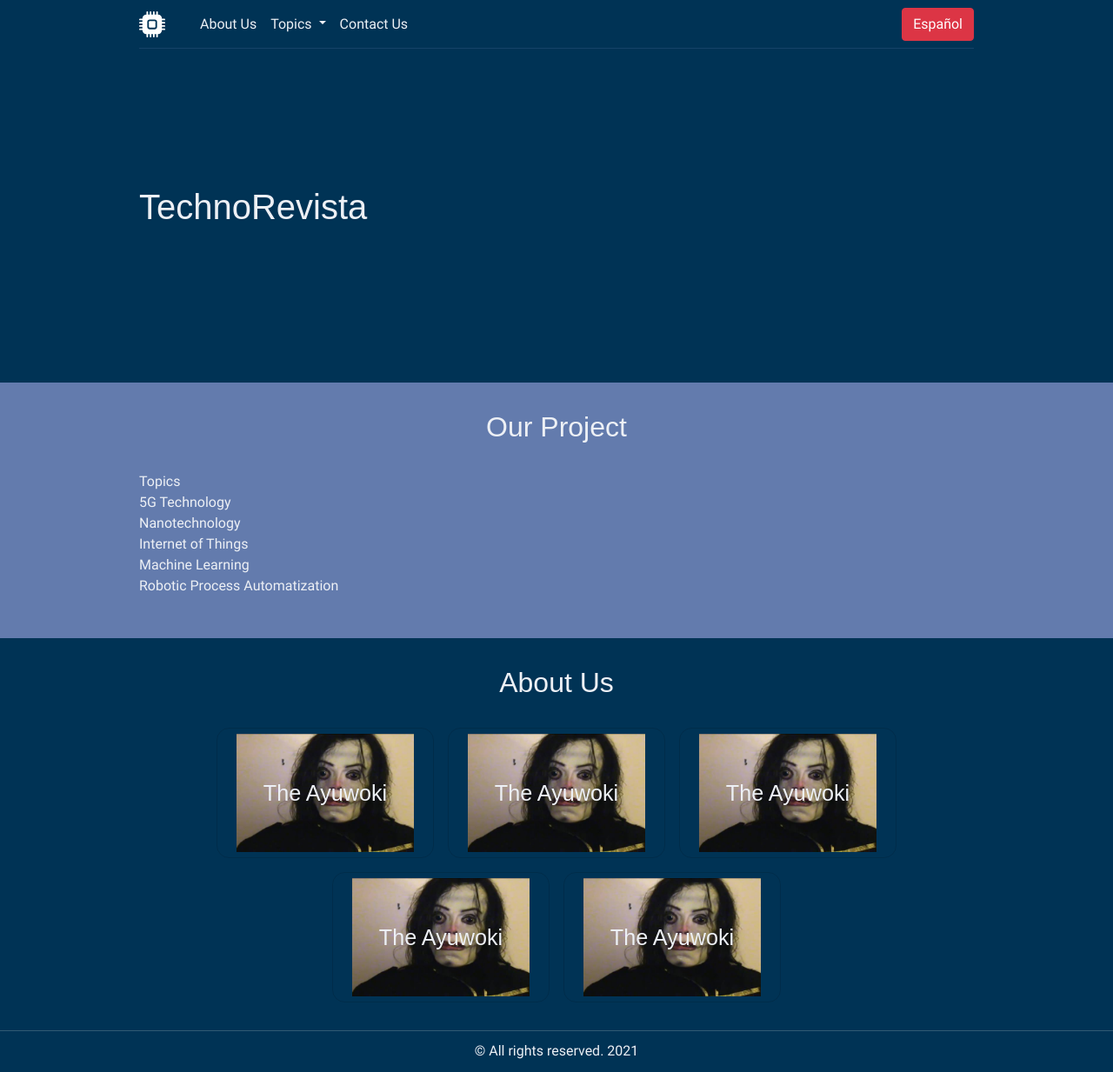
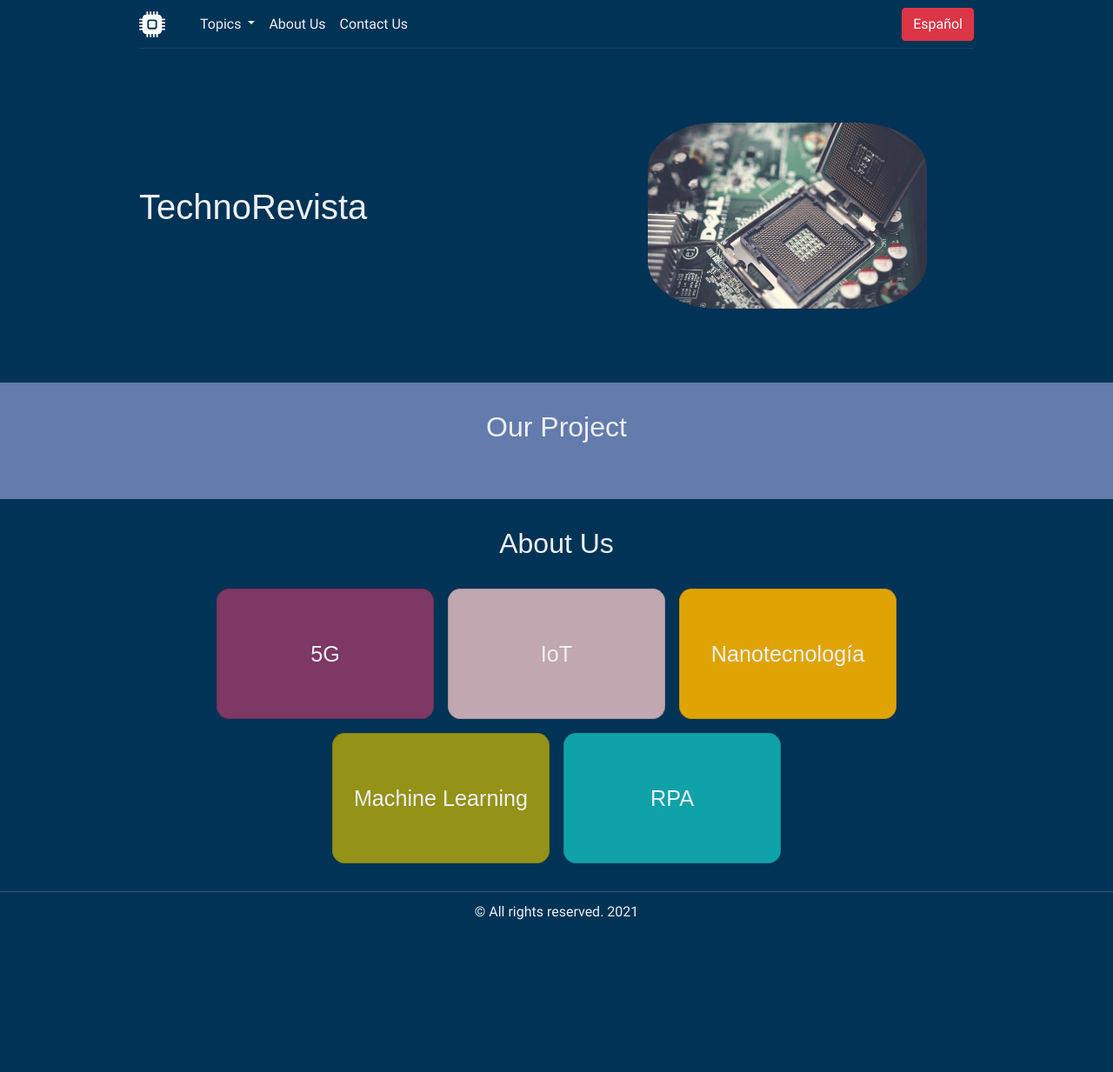
Before and after one commit to ArturoMorales93/Plataformas_II_Project, a Flask app: template project/index/templates/en_index.html in a window 1280 px wide. Shown: the whole page at 87% size. After the commit the page ends 1058 px from the top, so only its background shows below. Run offline with Flask 2, Linux system fonts and the light colour scheme; the template is opened without the code that fills it: most values are stand-ins (such as "Sample title", 1, 10 or a date in 2020); some libraries are stand-ins or nearby versions; some web fonts are replaced.

Commit message:
Ajustes a lás html en ingles

```diff
--- a/project/index/templates/en_base.html
+++ b/project/index/templates/en_base.html
@@ -1,8 +1,11 @@
 <!DOCTYPE html>
-<html lang="es">
+<html lang="en">
 
 <head>
     <meta charset="UTF-8">
+    <meta name="description" content="Esto es un espacio en el que ofrecemos la información más importante y avanzada
+    del mundo tecnológico. Abarca los temas más controversiales e interesantes de las nuevas
+    tecnologías que existen en la actualidad.">
     <meta name="viewport" content="width=device-width, initial-scale=1, shrink-to-fit=no">
     <link rel="shortcut icon" href="/static/img/icon.svg" type="image/x-icon">
     <link rel="stylesheet" href="/static/css/bootstrap.css">
@@ -29,9 +32,6 @@
             </button>
             <div class="collapse navbar-collapse" id="navbarSupportedContent">
                 <ul class="navbar-nav mr-auto">
-                    <li class="nav-item">
-                        <a class="nav-link" href="/en/#aboutus">About Us</a>
-                    </li>
                     <li class="nav-item dropdown">
                         <a class="nav-link dropdown-toggle" href="" id="navbarDropdown" role="button"
                             data-toggle="dropdown" aria-haspopup="true" aria-expanded="false">
@@ -44,6 +44,9 @@
                             <a class="dropdown-item" href="/en/machine-learning">Machine Learning</a>
                             <a class="dropdown-item" href="/en/rpa">Robotic Process Automatization</a>
                         </div>
+                    </li>
+                    <li class="nav-item">
+                        <a class="nav-link" href="/en/#aboutus">About Us</a>
                     </li>
                     <li class="nav-item">
                         <a class="nav-link" href="#">Contact Us</a>
--- a/project/index/templates/en_index.html
+++ b/project/index/templates/en_index.html
@@ -7,100 +7,77 @@ Home
 {% block content %}
 <!-- Banner -->
 <section>
-    <!-- <img src="/static/img/banner-bg.jpg" alt="Teamwork" class="banner-bg"> -->
     <div class="main-banner">
         <div class="banner-title">
             <h1>TechnoRevista</h1>
             <p>
-                {{ translate(text='Este es un espacio en que le ofrecemos la informacion más importante y avanzada
-                del mundo tecnologico los temas más controversiales e interesantes de las nuevas
-                tecnologias que existen en la actualidad, en un mundo que encierra metodos, aplicaciones
+                {{ translate(text='Este es un espacio en el que ofrecemos la información más importante y avanzada
+                del mundo tecnológico. Abarca los temas más controversiales e interesantes de las nuevas
+                tecnologías que existen en la actualidad, en un mundo que encierra métodos, y aplicaciones
                 que se pueden ver en un futuro en este mundo moderno.', src='es', dest=['en']) }}
             </p>
         </div>
         <div class="img-banner-container" id="imgBannerContainer">
+            <img class="banner-img" src="/static/img/banner-img.jpg" alt="CPU">
         </div>
     </div>
 </section>
 <!-- Sección 2 -->
 <section>
-    <div class="home-grid-container">
     <div>
         <article class="home-article">
             <h2>Our Project</h2>
-
-                <p>{{ translate(text='Este sitio está conformado por un grupo de estudiantes de Ingeniería en TI,
-                    de la Universidad Técnica Nacional (UTN), y nuestro objetivo es brindar un
-                    conocimiento amplio hacia sus mejores metodos de aplicacion e información
-                    importante, para así tener una mejor comprensión y tranquilidad en su futuro
-                    recorrido por la evolución de mejores tecnologias para el bien común. Esperamos
-                    que este sea una sitio de utilidad para su mejor uso con su mejor información
-                    su espacio TechnoRevista.', src='es', dest=['en']) }}
-
+            <p>
+                {{ translate(text='Este sitio está conformado por un grupo de estudiantes de Ingeniería en TI,
+                de la Universidad Técnica Nacional (UTN). Nuestro objetivo es brindar un
+                conocimiento amplio hacia sus mejores métodos de aplicación e información
+                importante; para así tener una mejor comprensión y tranquilidad en su futuro
+                recorrido por la evolución de mejores tecnologías para el bien común. Esperamos
+                que este sea un sitio de utilidad para su mejor uso e información. TechnoRevista', src='es',
+                dest=['en']) }}
             </p>
         </article>
-        </div>
-        <div>
-            <ul class="temario-container">
-                <li class="temario-item">
-                    Topics
-                </li>
-                <li class="temario-item">
-                    <a href="/en/tecnologia-5g" class="temario-link">5G Technology</a>
-                </li>
-                <li class="temario-item">
-                    <a href="/en/nanotecnologia" class="temario-link">Nanotechnology</a>
-                </li>
-                <li class="temario-item">
-                    <a href="/en/iot" class="temario-link">Internet of Things</a>
-                </li>
-                <li class="temario-item">
-                    <a href="/en/machine-learning" class="temario-link">Machine Learning</a>
-                </li>
-                <li class="temario-item">
-                    <a href="/en/rpa" class="temario-link">Robotic Process Automatization</a>
-                </li>
-            </ul>
-        </div>
     </div>
 </section>
 <!-- Sección 3 -->
 <section>
-    <div class="home-grid-container">
     <div class="text-center">
         <h2 id="aboutus">About Us</h2>
         <div class="card-container">
+            <a href="/es/tecnologia-5g">
                 <div class="card">
-                    <img src="/static/img/Ayuwoki.jpg" alt="IMG-AYUWOKI">
-                    <h3>The Ayuwoki</h3>
-                    <p>Lorem ipsum dolor sit, amet consectetur adipisicing elit. Non nemo similique laborum
-                        tempore vitae odio mollitia doloremque porro officiis dolore iste debitis deleniti.</p>
+                    <h3>5G</h3>
+                    <!-- <p>Lorem ipsum dolor sit, amet consectetur adipisicing elit. Non nemo similique laborum
+                        tempore vitae odio mollitia doloremque porro officiis dolore iste debitis deleniti.</p> -->
                 </div>
+            </a>
+            <a href="/es/iot">
                 <div class="card">
-                    <img src="/static/img/Ayuwoki.jpg" alt="IMG-AYUWOKI">
-                    <h3>The Ayuwoki</h3>
-                    <p>Lorem ipsum dolor sit, amet consectetur adipisicing elit. Non nemo similique laborum
-                        tempore vitae odio mollitia doloremque porro officiis dolore iste debitis deleniti.</p>
+                    <h3>IoT</h3>
+                    <!-- <p>Lorem ipsum dolor sit, amet consectetur adipisicing elit. Non nemo similique laborum
+                        tempore vitae odio mollitia doloremque porro officiis dolore iste debitis deleniti.</p> -->
                 </div>
+            </a>
+            <a href="/es/nanotecnologia">
                 <div class="card">
-                    <img src="/static/img/Ayuwoki.jpg" alt="IMG-AYUWOKI">
-                    <h3>The Ayuwoki</h3>
-                    <p>Lorem ipsum dolor sit, amet consectetur adipisicing elit. Non nemo similique laborum
-                        tempore vitae odio mollitia doloremque porro officiis dolore iste debitis deleniti.</p>
+                    <h3>Nanotecnología</h3>
+                    <!-- <p>Lorem ipsum dolor sit, amet consectetur adipisicing elit. Non nemo similique laborum
+                        tempore vitae odio mollitia doloremque porro officiis dolore iste debitis deleniti.</p> -->
                 </div>
+            </a>
+            <a href="/es/machine-learning">
                 <div class="card">
-                    <img src="/static/img/Ayuwoki.jpg" alt="IMG-AYUWOKI">
-                    <h3>The Ayuwoki</h3>
-                    <p>Lorem ipsum dolor sit, amet consectetur adipisicing elit. Non nemo similique laborum
-                        tempore vitae odio mollitia doloremque porro officiis dolore iste debitis deleniti.</p>
+                    <h3>Machine Learning</h3>
+                    <p>"La estadística es sin duda la base fundamental del aprendizaje automático."</p>
                 </div>
+            </a>
+            <a href="/es/rpa">
                 <div class="card">
-                    <img src="/static/img/Ayuwoki.jpg" alt="IMG-AYUWOKI">
-                    <h3>The Ayuwoki</h3>
-                    <p>Lorem ipsum dolor sit, amet consectetur adipisicing elit. Non nemo similique laborum
-                        tempore vitae odio mollitia doloremque porro officiis dolore iste debitis deleniti.</p>
+                    <h3>RPA</h3>
+                    <!-- <p>Lorem ipsum dolor sit, amet consectetur adipisicing elit. Non nemo similique laborum
+                        tempore vitae odio mollitia doloremque porro officiis dolore iste debitis deleniti.</p> -->
                 </div>
-            </div>
+            </a>
         </div>
     </div>
 </section>
--- a/project/index/templates/es_index.html
+++ b/project/index/templates/es_index.html
@@ -11,7 +11,7 @@ Inicio
         <div class="banner-title">
             <h1>TechnoRevista</h1>
             <p>
-                Esto es un espacio en el que ofrecemos la información más importante y avanzada
+                Este es un espacio en el que ofrecemos la información más importante y avanzada
                 del mundo tecnológico. Abarca los temas más controversiales e interesantes de las nuevas
                 tecnologías que existen en la actualidad, en un mundo que encierra métodos, y aplicaciones
                 que se pueden ver en un futuro en este mundo moderno.
```
Lines whose indentation alone changed are shown as unchanged.
